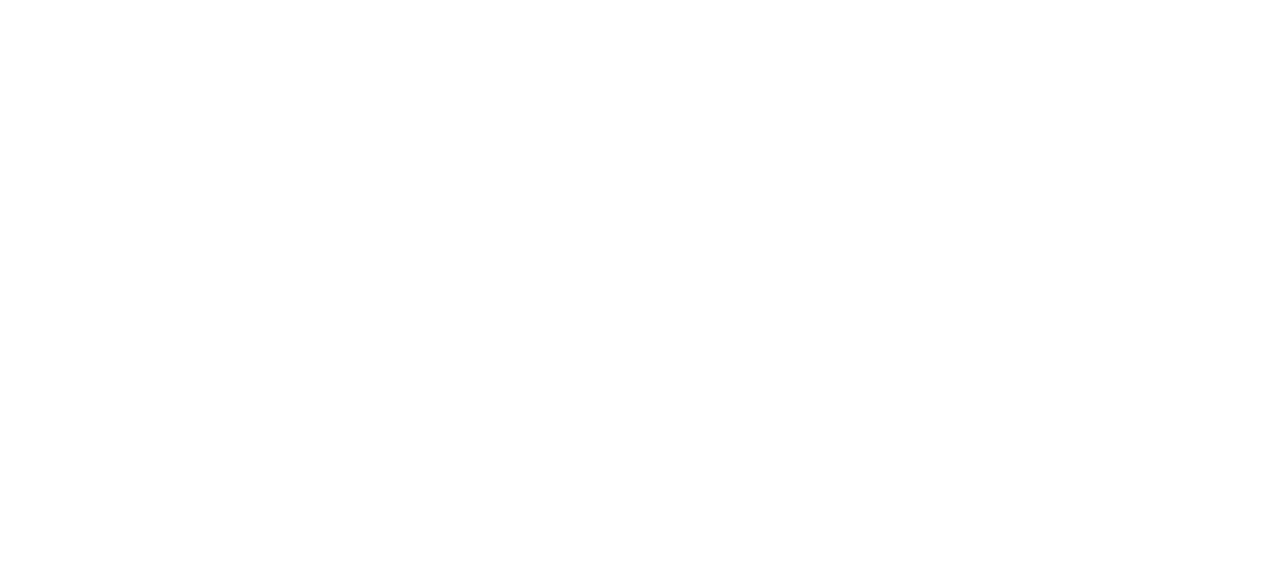
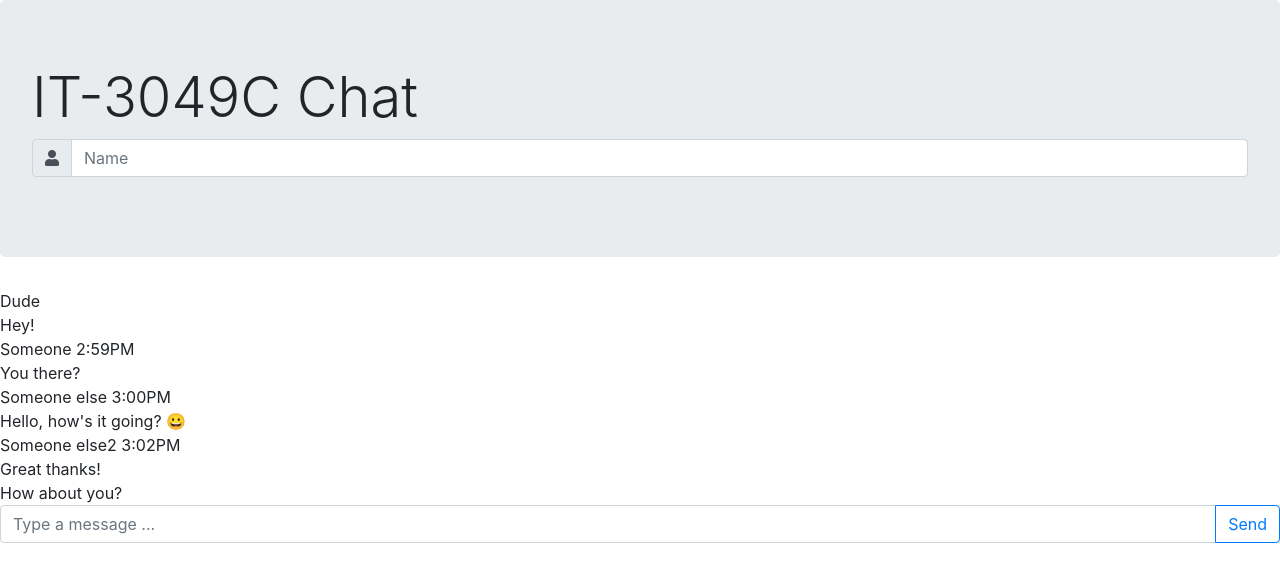
Before and after one commit to IT3049C-Students/4-chat-jwasilko25, a website: page index.html in a window 1280 px wide. Drawn offline with Linux system fonts and the light colour scheme.

Commit message:
finished index

```diff
--- a/index.html
+++ b/index.html
@@ -15,15 +15,80 @@
 
     <body>
         <header>
-
+            <div class="jumbotron">
+                <h1 class="display-4">IT-3049C Chat</h1>
+                <div class="input-group mb-3">
+                    <div class="input-group-prepend">
+                        <span class="input-group-text">
+                            <i class="fas fa-user"></i>
+                        </span>
+                    </div>
+                    <input id="my-name-input" type="text" class="form-control" placeholder="Name">
+                </div>
+              </div>
         </header>
 
         <div id="chat">
+            <div class="mine messages">
+                <div class="message">
+                    Dude
+                </div>
+            </div>
+            <div class="yours messages">
+                <div class="message">
+                    Hey!
+                </div>
+                <div class="sender-info">
+                    Someone 2:59PM
+                </div>
+            </div>
+
+            <div class="yours messages">
+                <div class="message">
+                    You there?
+                </div>
+                <div class="sender-info">
+                    Someone else 3:00PM
+                </div>
+            </div>
+
+            <div class="yours messages">
+                <div class="message">
+                    Hello, how's it going? 😀
+                </div>
+                <div class="sender-info">
+                    Someone else2 3:02PM
+                </div>
+            </div>
+
+            <div class="mine messages">
+                <div class="message">
+                    Great thanks!
+                </div>
+            </div>
+
+            <div class="mine messages">
+                <div class="message">
+                    How about you?
+                </div>
+            </div>
 
         </div>
 
         <footer>
-
+            <div id="chatbar" class="input-group mb-3">
+                <input
+                    type="text"
+                    id="my-message"
+                    class="form-control"
+                    placeholder="Type a message ...">
+                <div class="input-group-append">
+                    <button
+                        class="btn btn-outline-primary"
+                        id="send-button"
+                        type="button">Send</button>
+                </div>
+            </div>
         </footer>
         <!-- Our own Scripts -->
         <script src="resources/js/index.js"></script>
```
